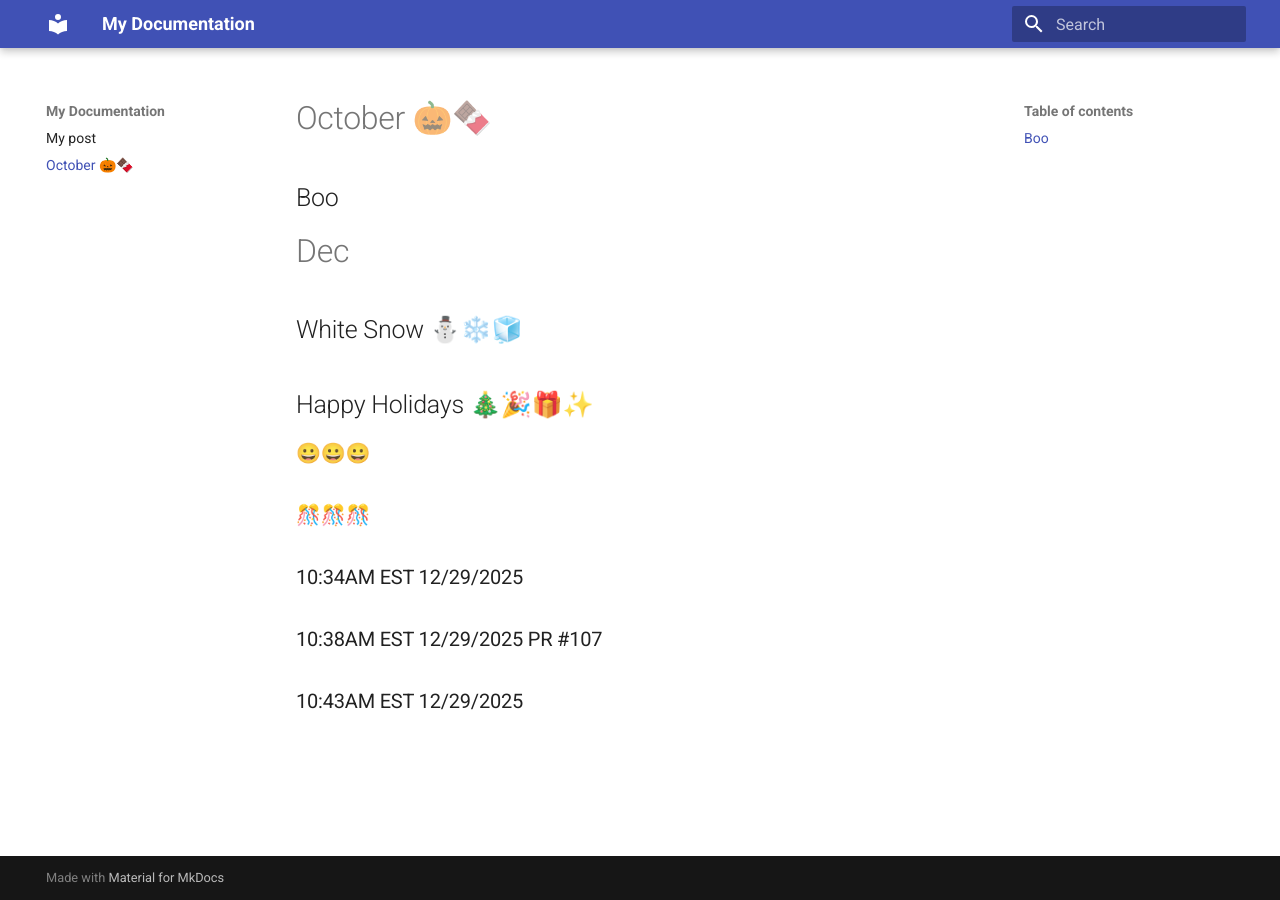
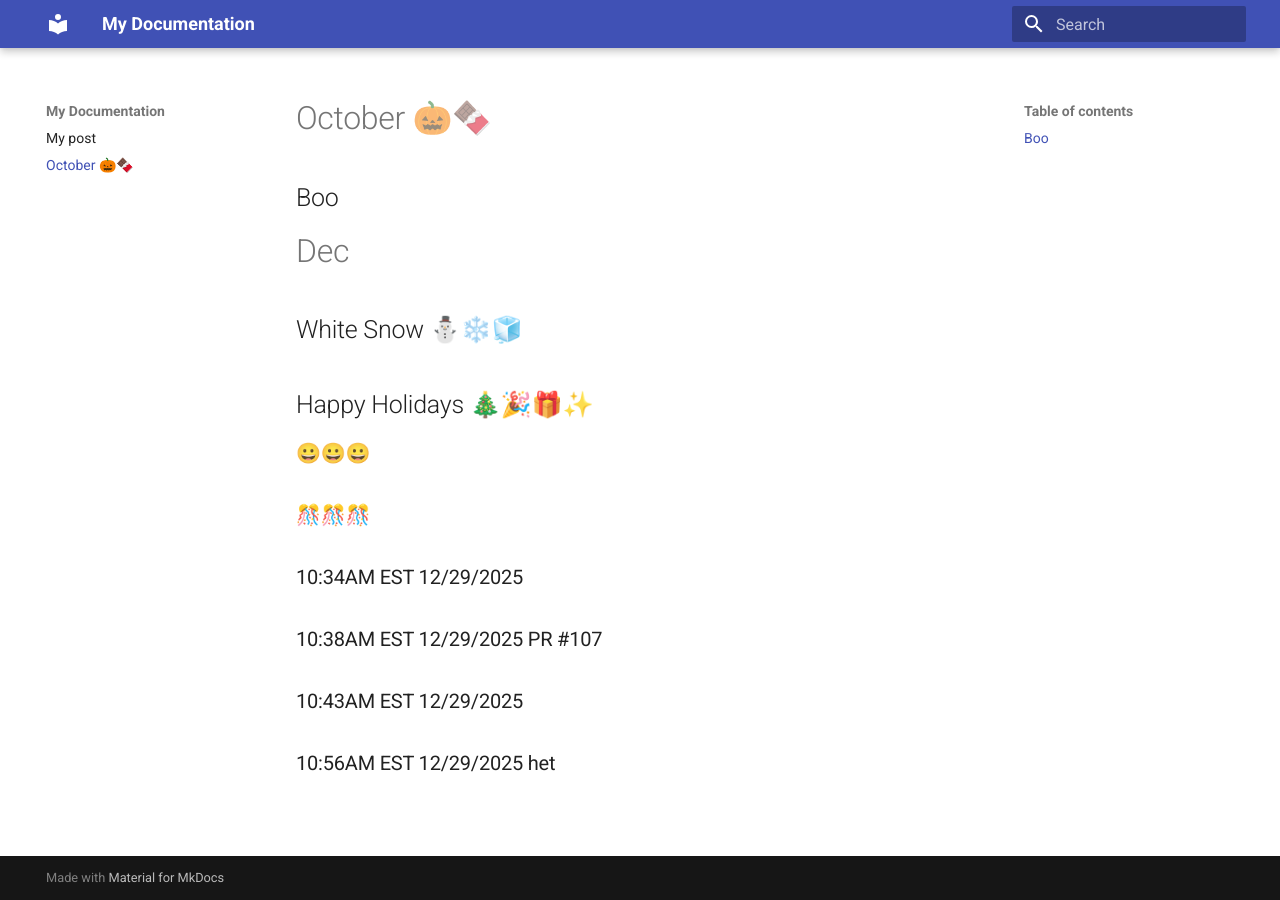
Before and after one commit to Code-dot-mil/two-steps-eval, an MkDocs documentation site: the page built from docs/test.md, in a window 1280 px wide. Built offline with MkDocs 1.6.1 and Material for MkDocs 9.7.7, drawn with Linux system fonts in a browser that asks for light colours.

Commit message:
Add timestamp entry for 10:56AM EST

```diff
--- a/docs/test.md
+++ b/docs/test.md
@@ -8,3 +8,4 @@
 ### 10:34AM EST 12/29/2025
 ### 10:38AM EST 12/29/2025 PR #107
 ### 10:43AM EST 12/29/2025
+### 10:56AM EST 12/29/2025 het
```
